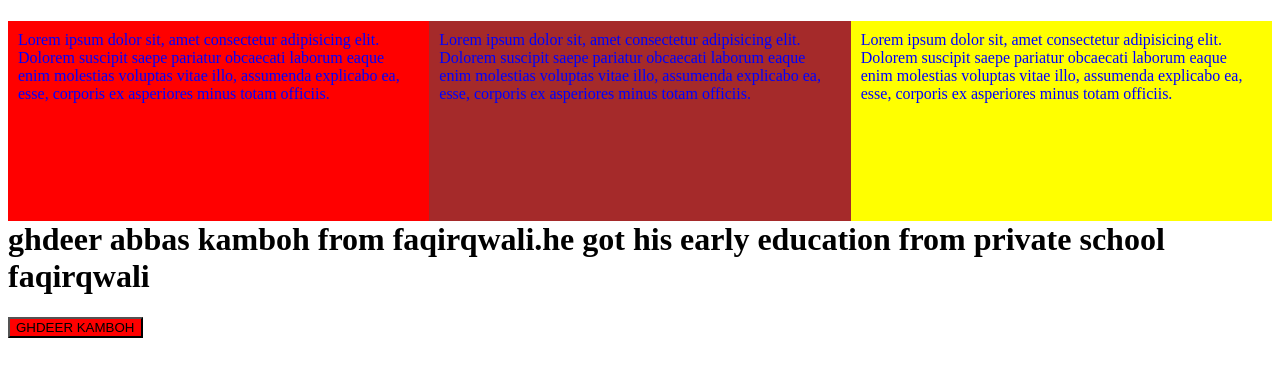
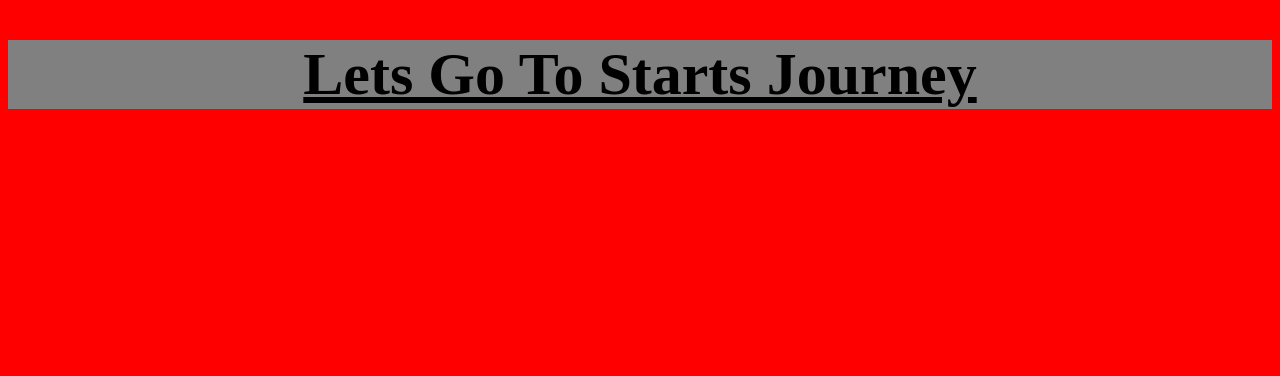
Before and after one commit to ghdeerabbas/practice-4-on-fire, a plain HTML site: page index.html in a window 1280 px wide. Drawn offline with Linux system fonts and the light colour scheme.

Commit message:
media quries

```diff
--- a/index.html
+++ b/index.html
@@ -8,19 +8,8 @@
     <link rel="stylesheet" href="styles..css">
 </head>
 <body>
-    <div class="one">Lorem ipsum dolor sit, amet consectetur adipisicing elit. Dolorem suscipit saepe pariatur obcaecati laborum eaque enim molestias voluptas vitae illo, assumenda explicabo ea, esse, corporis ex asperiores minus totam officiis.
+    <dIv class="banner">
+         <h1>lets go to starts journey</h1>
+    </DIv>
 
-    </div>
-    <div class="two">Lorem ipsum dolor sit, amet consectetur adipisicing elit. Dolorem suscipit saepe pariatur obcaecati laborum eaque enim molestias voluptas vitae illo, assumenda explicabo ea, esse, corporis ex asperiores minus totam officiis.
-
-    </div>
-    <div class="three">Lorem ipsum dolor sit, amet consectetur adipisicing elit. Dolorem suscipit saepe pariatur obcaecati laborum eaque enim molestias voluptas vitae illo, assumenda explicabo ea, esse, corporis ex asperiores minus totam officiis.
-
-    </div>
-    <h1>
-        ghdeer abbas kamboh from faqirqwali.he got his early education from private school faqirqwali
-    </h1>
-<BUTTon class="BU">
-    GHDEER KAMBOH
-</BUTTon>
 </html>
--- a/styles..css
+++ b/styles..css
@@ -1,29 +1,24 @@
-div{
-margin: 0;
-    padding: 10px;
-    box-sizing: border-box;
-    height: 200px;
 
-}
-.one{
-    float: left;
-    color: blue;
-    background: red;
-    width:33.33%;
-}
-.two{
-    float: right;
-    color: blue;
-    background: yellow;
-    width: 33.33%;}
+body
+    {
+        background-color: yellowgreen;}
+    .banner {
+        background: blue;
 
-.three{
-    float: left;
-    color: blue;
-    background:brown;
-    width: 33.33%;
-}
-.BU{
-    background: red;
-    color: black;
-}
+
+    }
+    h1{
+        color:white;
+         text-align: center;
+         text-decoration: underline;
+         text-transform: capitalize;
+
+    }
+    @media screen and (min-width:576px){body
+        {background: red
+        ;}
+        .banner{background :grey;}
+        h1{color:black;
+        font-size: 60px;}
+
+    }
```
